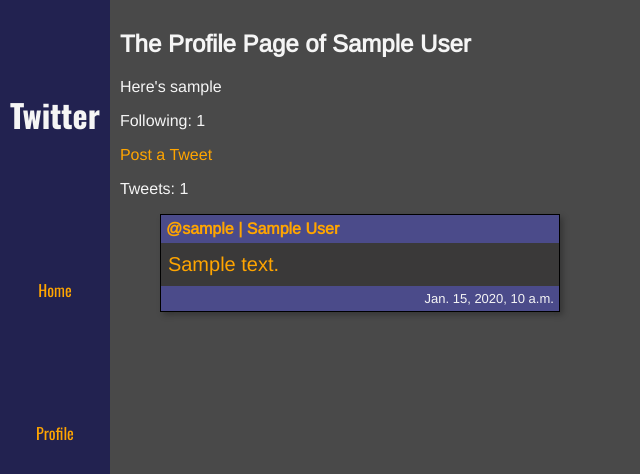
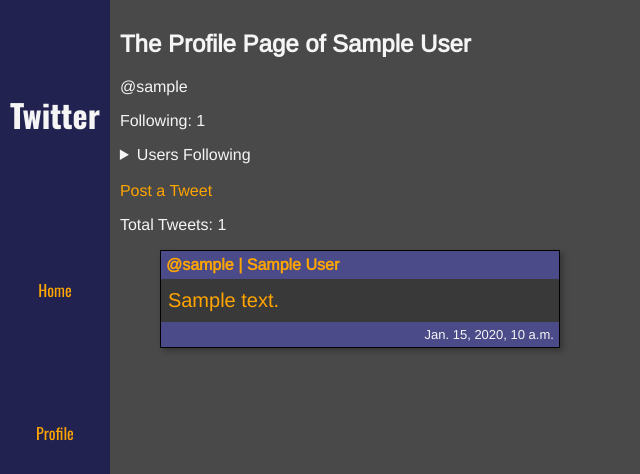
Before and after one commit to jeffsimp88/twitterclone, a Django app: a page that uses templates/user_page.html in a window 1280 px wide. Shown: the top 474 px of the page, without its empty margins (0-640 px from the left). Run offline with Django 3.2, Linux system fonts and the light colour scheme; a user stored in the database is signed in; tables that the repository leaves empty hold one stand-in row (values such as "Sample post"); data that the repository does not hold is empty.

Commit message:
Fixed if statement to show details correctly

```diff
--- a/templates/user_page.html
+++ b/templates/user_page.html
@@ -1,10 +1,10 @@
 {% extends 'base.html' %}
 {% block content %}
-<p>Here's {{user.username}} </p>
+<div>@{{user.username}} </div>
 
 <p>Following: {{followers.count}} </p>
 
-{% if follower.count > 0 %}
+{% if followers.count > 0 %}
 <details>
     <summary>Users Following</summary>
     {% for follower in followers %}
@@ -26,7 +26,7 @@
 {% endif %}
 {% endif %}
 
-<p>Tweets: {{tweets.count}} </p>
+<p>Total Tweets: {{tweets.count}} </p>
 <ul>
     {% for tweet in tweets %}
     <div class="tweetBox">
```
